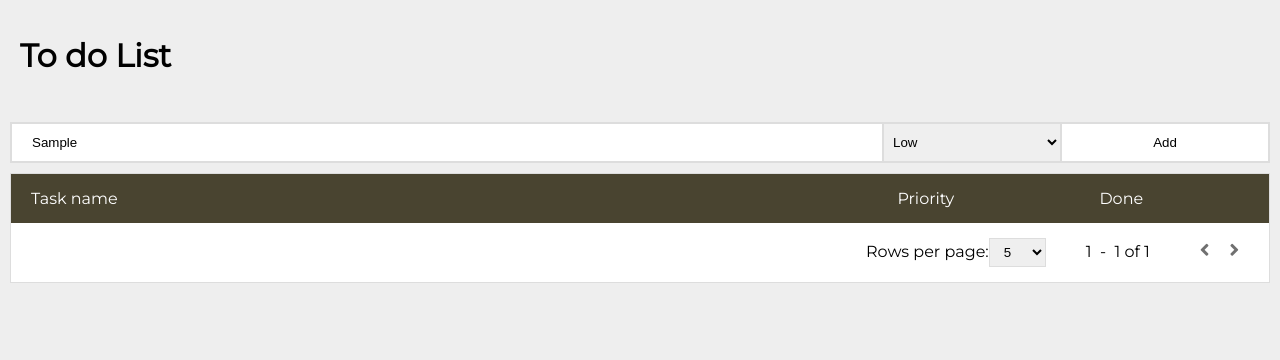
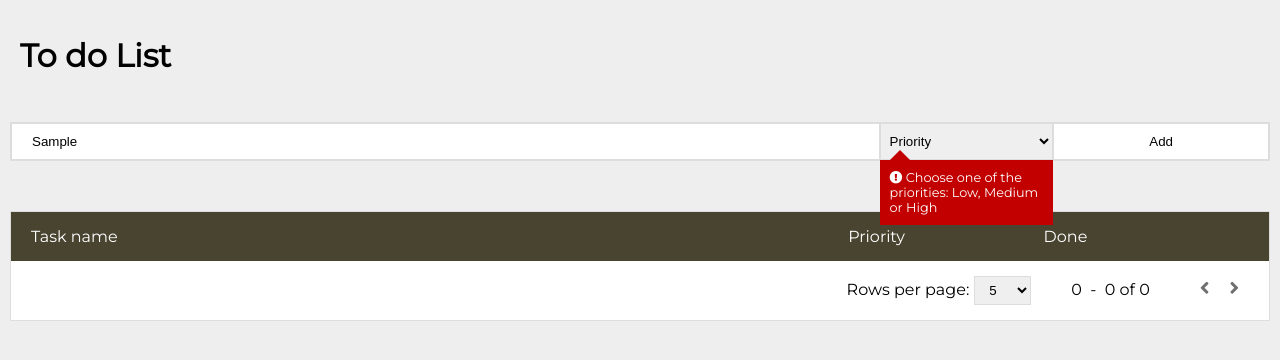
Before and after one commit to infernalnephilim/react-to-do-list, a React (Create React App) app: page / in a window 1280 px wide. Both pictures are taken after typing "Sample" into the empty fields and a click on the button "Add". Shown: the top 360 px of the page. Built offline with nearby package versions, Linux system fonts and the light colour scheme.

Commit message:
Dodanie sortowania i prostej walidacji

```diff
--- a/src/App.css
+++ b/src/App.css
@@ -6,23 +6,28 @@ select {
   background: #eee;
   width: 100%;
   height: 100vh; }
-  .ToDoListApp__to-do, .ToDoListApp__form {
+  .ToDoListApp__to-do {
     margin: 10px;
     outline: 10px solid #eee;
     border: 1px solid #DDDDDD; }
+  .ToDoListApp__form {
+    margin: 10px; }
   .ToDoListApp__header {
     padding: 15px 20px;
     background: #eee; }
   .ToDoListApp .form {
+    border: 1px solid #DDDDDD;
     display: flex;
-    justify-content: stretch; }
+    justify-content: stretch;
+    flex-wrap: wrap;
+    margin-bottom: 50px; }
     .ToDoListApp .form input {
-      flex: 10;
+      width: 100%;
       padding: 10px 20px;
       border: 1px solid #DDDDDD; }
     .ToDoListApp .form select {
-      flex: 2;
-      padding: 10px 5px; }
+      width: 100%;
+      padding: 9px 5px; }
     .ToDoListApp .form button {
       flex: 2;
       padding: 10px 20px;
@@ -36,6 +41,33 @@ select {
       .ToDoListApp .form button:hover {
         cursor: pointer;
         background: #DDDDDD; }
+    .ToDoListApp .form__input {
+      flex: 2;
+      position: relative;
+      height: 30px;
+      color: #fff;
+      font-size: .8rem; }
+      .ToDoListApp .form__input--name {
+        flex: 10; }
+    .ToDoListApp .form__info {
+      position: absolute;
+      display: none;
+      background: white;
+      padding: 10px;
+      background: #c20000;
+      -webkit-animation: fadeIn .5s;
+      -o-animation: fadeIn .5s;
+      animation: fadeIn .5s;
+      z-index: 10; }
+      .ToDoListApp .form__info::before {
+        content: '';
+        width: 0;
+        height: 0;
+        border-bottom: 10px solid #c20000;
+        border-left: 10px solid transparent;
+        border-right: 10px solid transparent;
+        position: absolute;
+        top: -10px; }
   .ToDoListApp .to-do__row {
     width: 100%;
     display: flex;
@@ -44,15 +76,28 @@ select {
     .ToDoListApp .to-do__row--header {
       background: #494430;
       color: #fff; }
-      .ToDoListApp .to-do__row--header .to-do__col:hover {
-        cursor: pointer; }
-      .ToDoListApp .to-do__row--header .to-do__col--remove:hover {
-        cursor: default; }
+      .ToDoListApp .to-do__row--header .to-do__col {
+        position: relative; }
+        .ToDoListApp .to-do__row--header .to-do__col:hover {
+          cursor: pointer; }
+        .ToDoListApp .to-do__row--header .to-do__col--remove:hover {
+          cursor: default; }
+        .ToDoListApp .to-do__row--header .to-do__col .fa-sort-down, .ToDoListApp .to-do__row--header .to-do__col .fa-sort-up {
+          opacity: 0;
+          position: absolute;
+          left: 5px;
+          top: 35%;
+          -webkit-transition: all ease 0.5s;
+          -moz-transition: all ease 0.5s;
+          -ms-transition: all ease 0.5s;
+          -o-transition: all ease 0.5s;
+          transition: all ease 0.5s; }
     .ToDoListApp .to-do__row--list {
       flex-direction: column; }
       .ToDoListApp .to-do__row--list .task {
         width: 100%;
         display: flex;
+        flex-wrap: wrap;
         border-bottom: 1px solid #DDDDDD; }
         .ToDoListApp .to-do__row--list .task i {
           opacity: 0;
@@ -75,20 +120,48 @@ select {
       width: 70%; }
     .ToDoListApp .to-do__col--priority {
       flex: 2;
-      width: 12.5%;
-      text-align: center; }
+      width: 12.5%; }
     .ToDoListApp .to-do__col--done {
       flex: 2;
-      width: 12.5%;
-      text-align: center; }
+      width: 12.5%; }
     .ToDoListApp .to-do__col--remove {
       flex: 1;
       max-width: 50px;
       width: 5%;
       text-align: center; }
+  .ToDoListApp .to-do-footer__choose-rows label {
+    margin-right: 5px; }
   .ToDoListApp .controls__arrow {
     padding: 0px 10px;
     color: #707070;
     font-size: 1.2rem; }
+    .ToDoListApp .controls__arrow i {
+      -webkit-transition: all ease 0.5s;
+      -moz-transition: all ease 0.5s;
+      -ms-transition: all ease 0.5s;
+      -o-transition: all ease 0.5s;
+      transition: all ease 0.5s; }
+    .ToDoListApp .controls__arrow:hover {
+      cursor: pointer; }
+    .ToDoListApp .controls__arrow--left:hover i {
+      -webkit-transform: translateX(-2px);
+      -moz-transform: translateX(-2px);
+      -ms-transform: translateX(-2px);
+      -o-transform: translateX(-2px);
+      transform: translateX(-2px); }
+    .ToDoListApp .controls__arrow--right:hover i {
+      -webkit-transform: translateX(2px);
+      -moz-transform: translateX(2px);
+      -ms-transform: translateX(2px);
+      -o-transform: translateX(2px);
+      transform: translateX(2px); }
+
+@keyframes fadeIn {
+  0% {
+    opacity: 0;
+    transform: translateY(-5px); }
+  100% {
+    opacity: 1;
+    transform: translateY(0); } }
 
 /*# sourceMappingURL=App.css.map */
--- a/src/App.js
+++ b/src/App.js
@@ -23,11 +23,11 @@ class App extends Component {
 
     saveData() {
         const tasks = this.state.tasks;
-        localStorage.setItem("taskData13", JSON.stringify(tasks));
+        localStorage.setItem("taskData14", JSON.stringify(tasks));
     };
 
     getData() {
-        const cachedData = localStorage.getItem("taskData13");
+        const cachedData = localStorage.getItem("taskData14");
         if (cachedData) {
             const parsedData = JSON.parse(cachedData);
             this.state = {
@@ -54,7 +54,7 @@ class App extends Component {
         e.preventDefault();
         const task = e.target.elements.name.value;
         const priority = e.target.elements.priority.value;
-        if (task && priority) {
+        if (task && priority !== "None") {
             const data = this.state.tasks;
             data.unshift({
                 "id": data.length + 1, "name": task, "priority": priority, "done": false
@@ -65,8 +65,21 @@ class App extends Component {
                 tasksLength: dataLength
             });
             this.saveData();
+            document.getElementsByClassName("form__info--name")[0].style.display = "none";
+            document.getElementsByClassName("form__info--priority")[0].style.display = "none";
+            e.target.reset();
 
         } else {
+            if(task === ""){
+                document.getElementsByClassName("form__info--name")[0].style.display = "block";
+            } else{
+                document.getElementsByClassName("form__info--name")[0].style.display = "none";
+            }
+            if(priority === "None"){
+                document.getElementsByClassName("form__info--priority")[0].style.display = "block";
+            } else{
+                document.getElementsByClassName("form__info--priority")[0].style.display = "none";
+            }
             console.log("Nie uzupełniono wszystkich pól");
         }
     };
@@ -86,7 +99,6 @@ class App extends Component {
     };
 
     rowsPerPage = (rows) => {
-        console.log(rows.target.value);
         this.setState({
             defaultRowNr: rows.target.value
         });
@@ -97,25 +109,35 @@ class App extends Component {
         console.log(type);
         switch (col) {
             case "name":
-
-                break;
-            case "priority":
-                const priorities = {
-                    low: 0,
-                    medium: 1,
-                    high: 2
-                };
                 if (type === "asc") {
                     const data = this.state.tasks;
-                    data.sort((a, b) => priorities[a.priority] - priorities[b.priority]);
-                    console.log(data);
+                    data.sort((a, b) => {
+                        return a.name.localeCompare(b.name)
+                    });
                     this.setState({
                         tasks: data
                     });
                 } else if (type === "desc") {
                     const data = this.state.tasks;
-                    data.sort((a, b) => a.done - b.done).reverse();
-                    console.log(data);
+                    data.sort((a, b) => {
+                        return a.name.localeCompare(b.name)
+                    }).reverse();
+                    this.setState({
+                        tasks: data
+                    });
+                }
+                break;
+            case "priority":
+                const priorities = ["Low", "Medium", "High"];
+                if (type === "asc") {
+                    const data = this.state.tasks;
+                    data.sort((a, b) => priorities.indexOf(a.priority) - priorities.indexOf(b.priority));
+                    this.setState({
+                        tasks: data
+                    });
+                } else if (type === "desc") {
+                    const data = this.state.tasks;
+                    data.sort((a, b) => priorities.indexOf(a.priority) - priorities.indexOf(b.priority)).reverse();
                     this.setState({
                         tasks: data
                     });
@@ -125,14 +147,12 @@ class App extends Component {
                 if (type === "asc") {
                     const data = this.state.tasks;
                     data.sort((a, b) => a.done - b.done);
-                    console.log(data);
                     this.setState({
                         tasks: data
                     });
                 } else if (type === "desc") {
                     const data = this.state.tasks;
                     data.sort((a, b) => a.done - b.done).reverse();
-                    console.log(data);
                     this.setState({
                         tasks: data
                     });
--- a/src/App.scss
+++ b/src/App.scss
@@ -22,6 +22,14 @@ $col-padding: 15px 20px;
   transition: all ease $time;
 }
 
+@mixin transformX($x) {
+  -webkit-transform: translateX($x);
+  -moz-transform: translateX($x);
+  -ms-transform: translateX($x);
+  -o-transform: translateX($x);
+  transform: translateX($x);
+}
+
 select {
   border: 1px solid $border-color;
   padding: 5px 10px;
@@ -31,27 +39,33 @@ select {
   background: #eee;
   width: 100%;
   height: 100vh;
-  &__to-do, &__form {
+  &__to-do {
     margin: $list-margin-size;
     outline: $list-outline-size solid #eee;
     border: 1px solid $border-color;
+  }
+  &__form {
+    margin: $list-margin-size;
   }
   &__header {
     padding: $col-padding;
     background: #eee;
   }
   .form {
+    border: 1px solid $border-color;
     $padding: 10px 20px;
     display: flex;
     justify-content: stretch;
+    flex-wrap: wrap;
+    margin-bottom: 50px;
     input {
-      flex: 10;
+      width: 100%;
       padding: $padding;
       border: 1px solid $border-color;
     }
     select {
-      flex: 2;
-      padding: 10px 5px;
+      width: 100%;
+      padding: 9px 5px;
     }
     button {
       flex: 2;
@@ -64,6 +78,39 @@ select {
         background: $border-color;
       }
     }
+    &__input {
+      flex: 2;
+      position: relative;
+      height: 30px;
+      color: #fff;
+      font-size: .8rem;
+      &--name {
+        flex: 10;
+      }
+    }
+    &__info {
+      position: absolute;
+      display: none;
+      background: white;
+      padding: 10px;
+      background: $delete-icon-hover-color;
+      -webkit-animation: fadeIn .5s;
+      -o-animation: fadeIn .5s;
+      animation: fadeIn .5s;
+      z-index: 10;
+      &::before {
+        $size: 10px;
+        content: '';
+        width: 0;
+        height: 0;
+        border-bottom: $size solid $delete-icon-hover-color;
+        border-left: $size solid transparent;
+        border-right: $size solid transparent;
+        position: absolute;
+        top: -$size
+      }
+    }
+
   }
 
   .to-do {
@@ -76,6 +123,7 @@ select {
         background: $table-header-color;
         color: #fff;
         .to-do__col {
+          position: relative;
           &:hover {
             cursor: pointer;
           }
@@ -84,6 +132,13 @@ select {
               cursor: default;
             }
           }
+          .fa-sort-down, .fa-sort-up {
+            opacity: 0;
+            position: absolute;
+            left: 5px;
+            top: 35%;
+            @include transition-ease(.5s);
+          }
         }
       }
       &--list {
@@ -91,6 +146,7 @@ select {
         .task {
           width: 100%;
           display: flex;
+          flex-wrap: wrap;
           border-bottom: 1px solid $border-color;
           i {
             opacity: 0;
@@ -120,12 +176,10 @@ select {
       &--priority {
         flex: 2;
         width: $priority-col-width;
-        text-align: center;
       }
       &--done {
         flex: 2;
         width: $done-col-width;
-        text-align: center;
       }
       &--remove {
         flex: 1;
@@ -136,11 +190,47 @@ select {
     }
 
   }
+  .to-do-footer__choose-rows {
+    label {
+      margin-right: 5px;
+    }
+  }
   .controls {
     &__arrow {
       padding: 0px 10px;
       color: $font-color;
       font-size: 1.2rem;
+      i {
+        @include transition-ease(.5s);
+      }
+      &:hover {
+        cursor: pointer;
+      }
+      &--left {
+        &:hover {
+          i {
+            @include transformX(-2px);
+          }
+        }
+      }
+      &--right {
+        &:hover {
+          i {
+            @include transformX(2px);
+          }
+        }
+      }
     }
   }
 }
+
+@keyframes fadeIn {
+  0% {
+    opacity: 0;
+    transform: translateY(-5px);
+  }
+  100% {
+    opacity: 1;
+    transform: translateY(0);
+  }
+}
--- a/src/components/Form.js
+++ b/src/components/Form.js
@@ -6,13 +6,23 @@ class Form extends Component {
         return (
             <div className="ToDoListApp__form">
                 <form className="form" onSubmit={this.props.addTask}>
+                    <div className="form__input form__input--name">
                         <input type="text" name="name"/>
-                    <select defaultValue="none" name="priority">
+                        <span className="form__info form__info--name">
+                            <i className="fas fa-exclamation-circle"></i> This field cannot be empty
+                        </span>
+                    </div>
+                    <div className="form__input">
+                        <select defaultValue="None" name="priority">
                             <option value="None" disabled="disabled">Priority</option>
                             <option value="Low">Low</option>
                             <option value="Medium">Medium</option>
                             <option value="High">High</option>
                         </select>
+                        <span className="form__info form__info--priority">
+                            <i className="fas fa-exclamation-circle"></i> Choose one of the priorities: Low, Medium or High
+                        </span>
+                    </div>
                     <button>Add</button>
                 </form>
             </div>
--- a/src/components/ToDo.js
+++ b/src/components/ToDo.js
@@ -10,7 +10,6 @@ class ToDo extends Component {
     };
 
     previousSite() {
-        console.log("PREV");
         const pagesNr = Math.ceil(this.props.tasksLength / this.props.rows);
 
         this.setState({
@@ -27,7 +26,6 @@ class ToDo extends Component {
     }
 
     nextSite() {
-        console.log("NEXT");
         const pagesNr = Math.ceil(this.props.tasksLength / this.props.rows);
         this.setState({
             pagesNr: pagesNr
@@ -41,7 +39,8 @@ class ToDo extends Component {
             currentPage: currentPage
         });
     }
-    rowsPerPage(e){
+
+    rowsPerPage(e) {
         this.setState({
             currentPage: 1,
             rows: e.value
@@ -49,22 +48,43 @@ class ToDo extends Component {
         this.props.rowsPerPage(e);
     }
 
-    sort(e){
+    sort(e) {
+        let sortArrowsUp = document.getElementsByClassName("fa-sort-up");
+        [].forEach.call(sortArrowsUp, (e) => {
+            e.style.opacity = "0"
+        });
+        if (e.target.dataset.order === "") {
+            e.target.dataset.order = "asc";
+        }
         this.props.sort(e.target.dataset.col, e.target.dataset.order);
+        e.target.getElementsByClassName("fa-sort-up")[0].style.opacity = "1";
+        if (e.target.dataset.order === "asc") {
+            e.target.dataset.order = "desc";
+            e.target.getElementsByClassName("fa-sort-up")[0].style.transform = "rotate(0deg)";
+
+        } else {
+            e.target.dataset.order = "asc";
+            e.target.getElementsByClassName("fa-sort-up")[0].style.transform = "rotate(180deg)";
+
+        }
+
     }
 
     render() {
         return (
             <div className="ToDoListApp__to-do to-do">
                 <div className="to-do__row to-do__row--header">
-                    <div className="to-do__col to-do__col--name" data-col="name" data-order="asc" onClick={this.sort.bind(this)}>
-                        Task name
+                    <div className="to-do__col to-do__col--name" data-col="name" data-order=""
+                         onClick={this.sort.bind(this)}>
+                        Task name <i className="fas fa-sort-up"></i>
                     </div>
-                    <div className="to-do__col to-do__col--priority" data-col="priority" data-order="asc" onClick={this.sort.bind(this)}>
-                        Priority
+                    <div className="to-do__col to-do__col--priority" data-col="priority" data-order=""
+                         onClick={this.sort.bind(this)}>
+                        Priority <i className="fas fa-sort-up"></i>
                     </div>
-                    <div className="to-do__col to-do__col--done" data-col="done" data-order="desc" onClick={this.sort.bind(this)}>
-                        Done
+                    <div className="to-do__col to-do__col--done" data-col="done" data-order=""
+                         onClick={this.sort.bind(this)}>
+                        Done <i className="fas fa-sort-up"></i>
                     </div>
                     <div className="to-do__col to-do__col--remove">
 
@@ -73,7 +93,7 @@ class ToDo extends Component {
                 <div className="to-do__row to-do__row--list">
                     {
                         this.props.tasks.map((e, i) => {
-                                if (i >= (this.state.currentPage - 1) * this.props.rows + 1
+                                if (i >= (this.state.currentPage - 1) * this.props.rows
                                     && (i <= this.state.currentPage * this.props.rows))
                                     return <Task
                                         key={i}
@@ -103,7 +123,8 @@ class ToDo extends Component {
                     <div className="to-do__col">
                         <div className="to-do-footer__pagination">
                             <div className="pages">
-                                {(this.state.currentPage - 1) * this.props.rows + 1}
+                                {((this.state.currentPage - 1) * this.props.rows + 1 > this.props.tasksLength)
+                                    ? 0 : (this.state.currentPage - 1) * this.props.rows + 1 }
                                 &nbsp;
                                 -
                                 &nbsp;
```
Also changed, not shown: 1 other file (tests, documents, lock files or other folders). Lines whose indentation alone changed are shown as unchanged.
